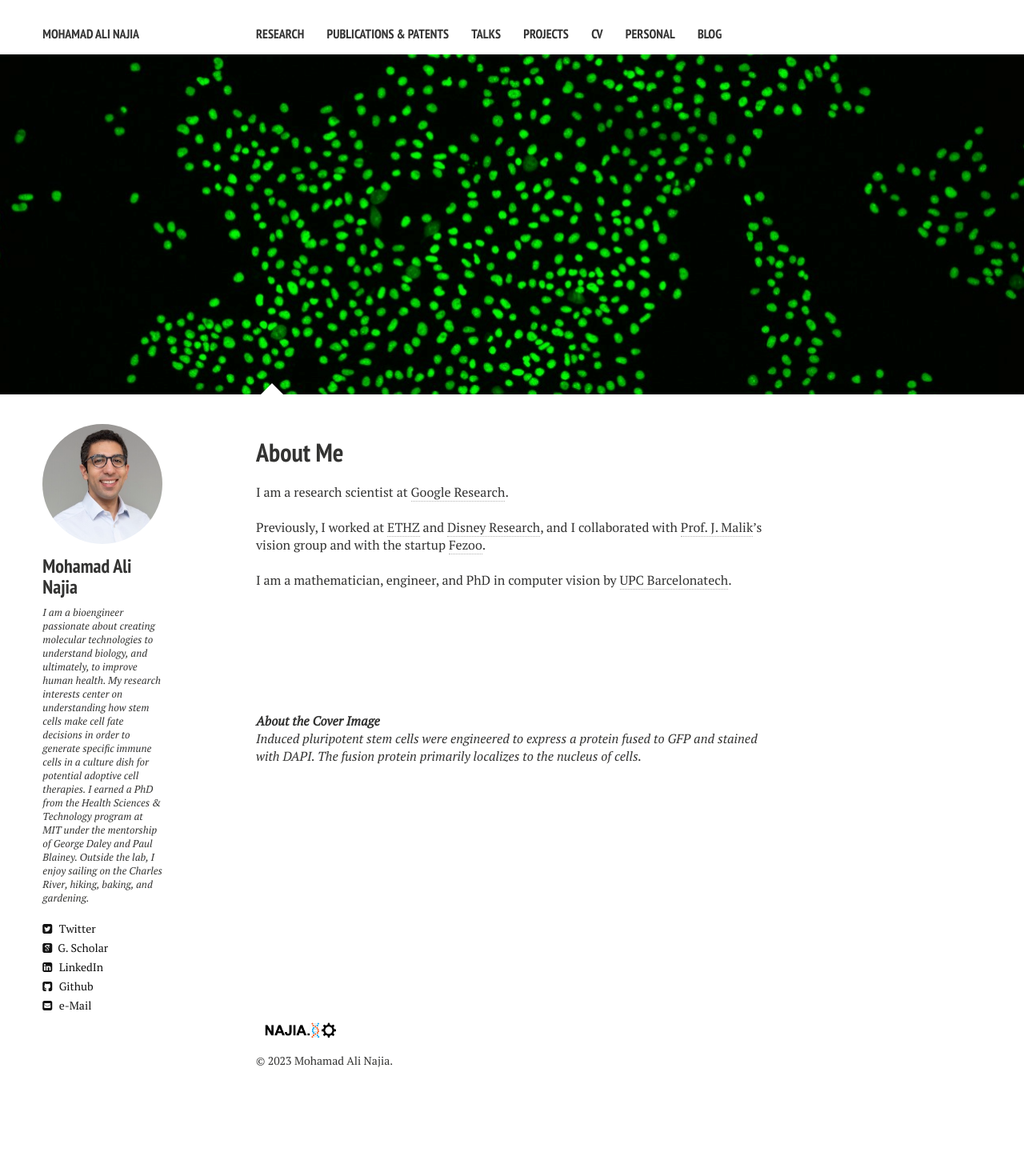
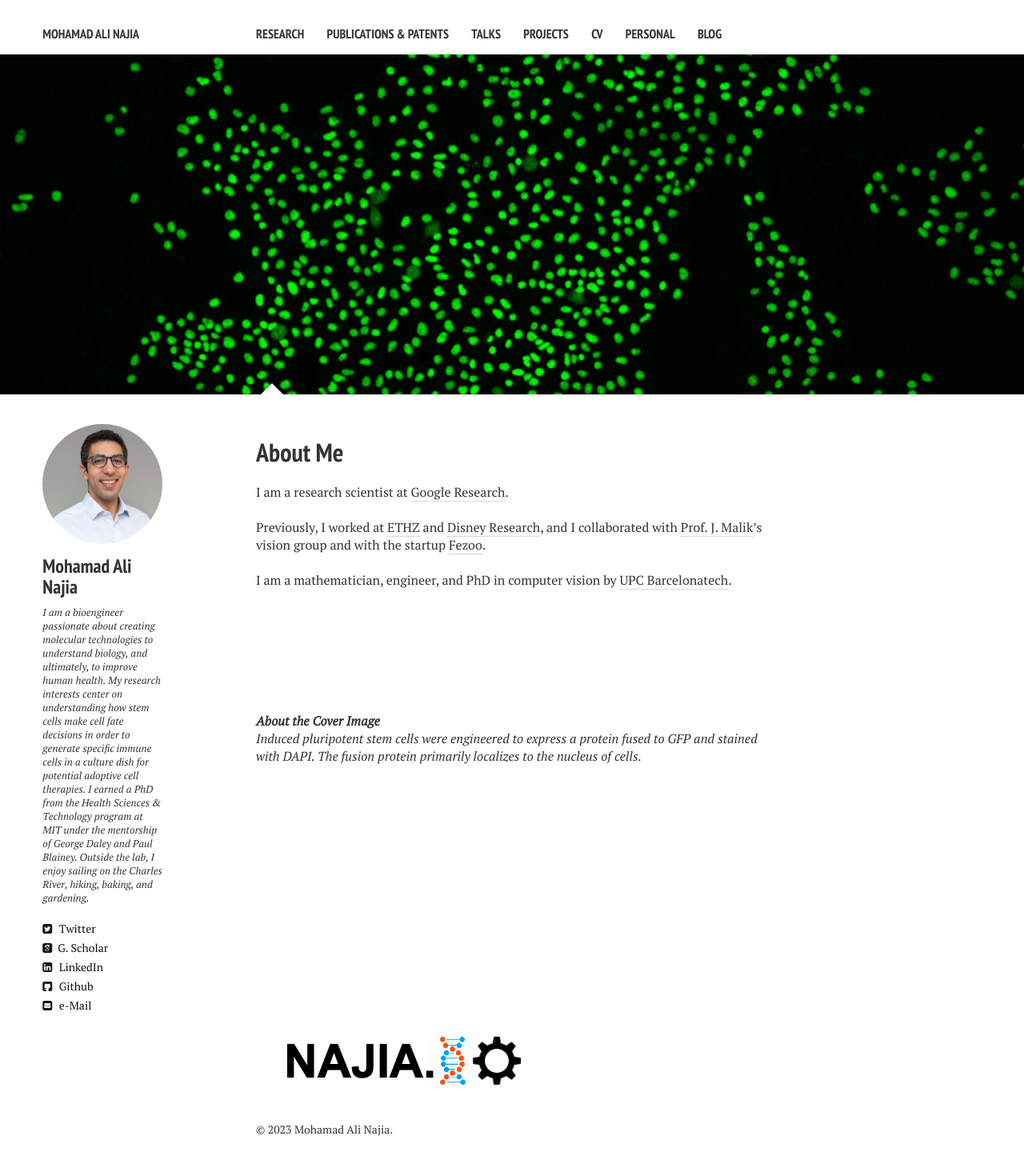
Before and after one commit to mnajia/mnajia.github.io, a Jekyll site: the page built from index.md, in a window 1280 px wide. Shown: the whole page at 80% size. Built offline with Jekyll 4.4.1, drawn with Linux system fonts in a browser that asks for light colours; nearby versions of some CDN libraries; before the commit the page ends 1384 px from its top, so only the background shows below that.

Commit message:
first commit

```diff
--- a/_includes/_footer.html
+++ b/_includes/_footer.html
@@ -1,5 +1,5 @@
 <div class="page__footer-follow">
-	<img src="{{ site.url }}/images/footerimage.png" alt="najia.io" style="width:100px;height:38px;">
+	<img src="{{ site.url }}/images/footerimage.png" alt="najia.io">
 </div>
 
 <div class="page__footer-copyright">
```
